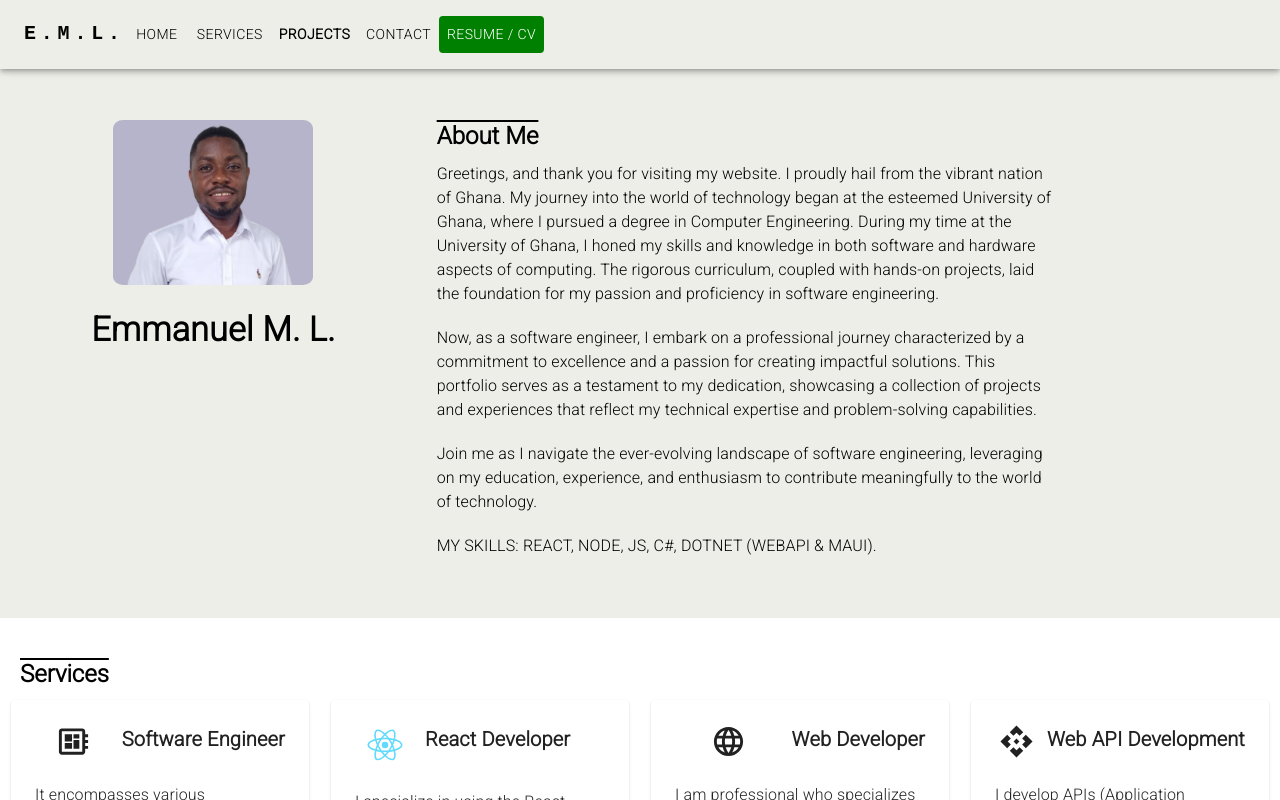
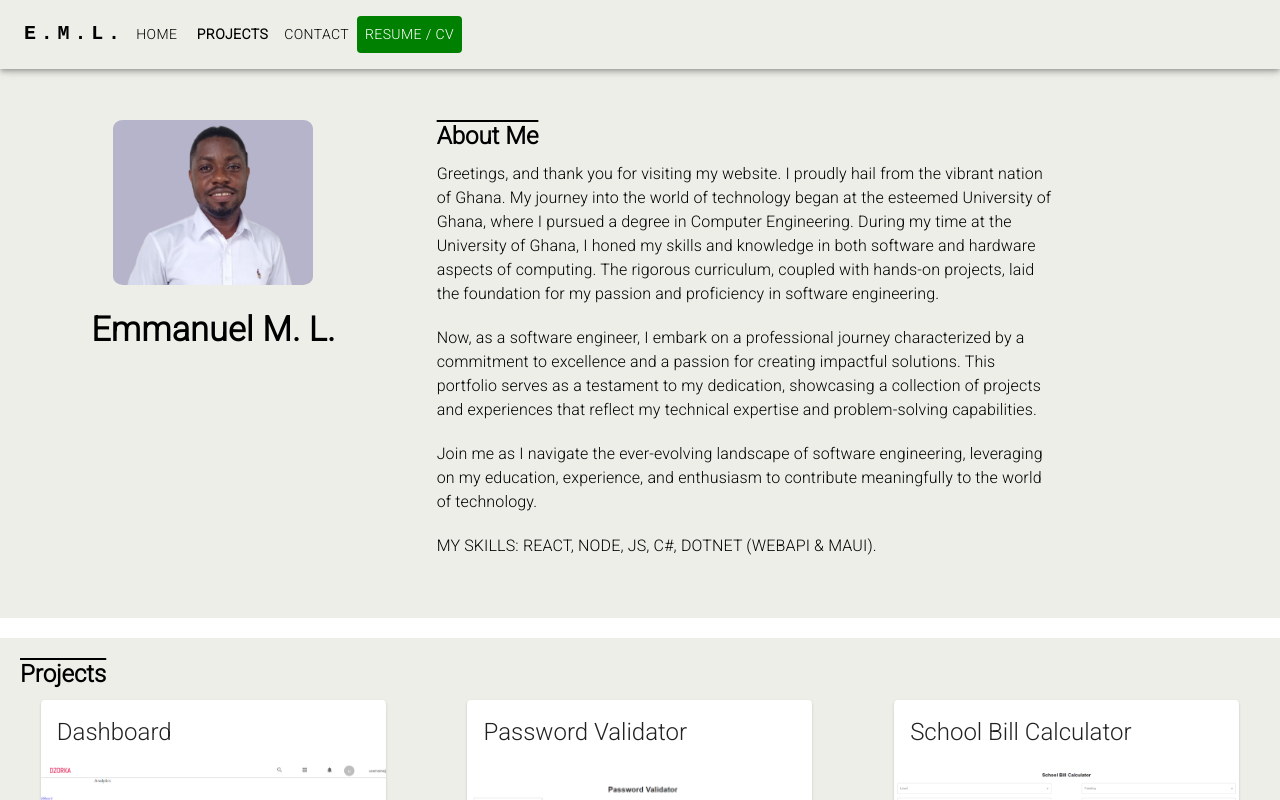
Before and after one commit to lemyoo/portfolio-1, a React (Create React App) app: page / in a window 1280 px wide. Shown: the top 800 px of the page. Built offline with nearby package versions, Linux system fonts and the light colour scheme; a web font is replaced by a local one.

Commit message:
removed services

```diff
--- a/src/App.js
+++ b/src/App.js
@@ -1,6 +1,6 @@
 import "./App.css";
 import Main from "./components/Main";
-import Services from "./components/Services";
+//import Services from "./components/Services";
 import Projects from "./components/Projects";
 import ContactMe from "./components/ContactMe";
 import { ThemeProvider, createTheme } from "@mui/material/styles";
@@ -24,7 +24,7 @@ const App = () => {
     <SnackbarProvider>
       <ThemeProvider theme={theme}>
         <Main />
-        <Services />
+        {/*<Services />*/}
         <Projects />
         <ContactMe />
         <div>
--- a/src/components/NavBar.js
+++ b/src/components/NavBar.js
@@ -107,11 +107,11 @@ const NavBar = () => {
                   Home
                 </Link>
               </MenuItem>
-              <MenuItem onClick={handleCloseNavMenu}>
+              {/*<MenuItem onClick={handleCloseNavMenu}>
                 <Link href="#services" color="inherit" underline="none" rel="noopener">
                   Services
                 </Link>
-              </MenuItem>
+              </MenuItem>*/}
               <MenuItem onClick={handleCloseNavMenu}>
                 <Link href="#projects" color="inherit" underline="none" rel="noopener">
                   Projects
@@ -162,7 +162,7 @@ const NavBar = () => {
                 Home
               </Link>
             </Button>
-            <Button onClick={handleCloseNavMenu} sx={{ my: 2, color: "white", display: "block" }}>
+            {/*<Button onClick={handleCloseNavMenu} sx={{ my: 2, color: "white", display: "block" }}>
               <Link
                 href="#services"
                 color="primary.contrastText"
@@ -171,7 +171,7 @@ const NavBar = () => {
                 fontWeight={highlight === "SERVICES" ? "bold" : null}>
                 Services
               </Link>
-            </Button>
+            </Button>*/}
             <Button onClick={handleCloseNavMenu} sx={{ my: 2, color: "white", display: "block" }}>
               <Link
                 href="#projects"
```
